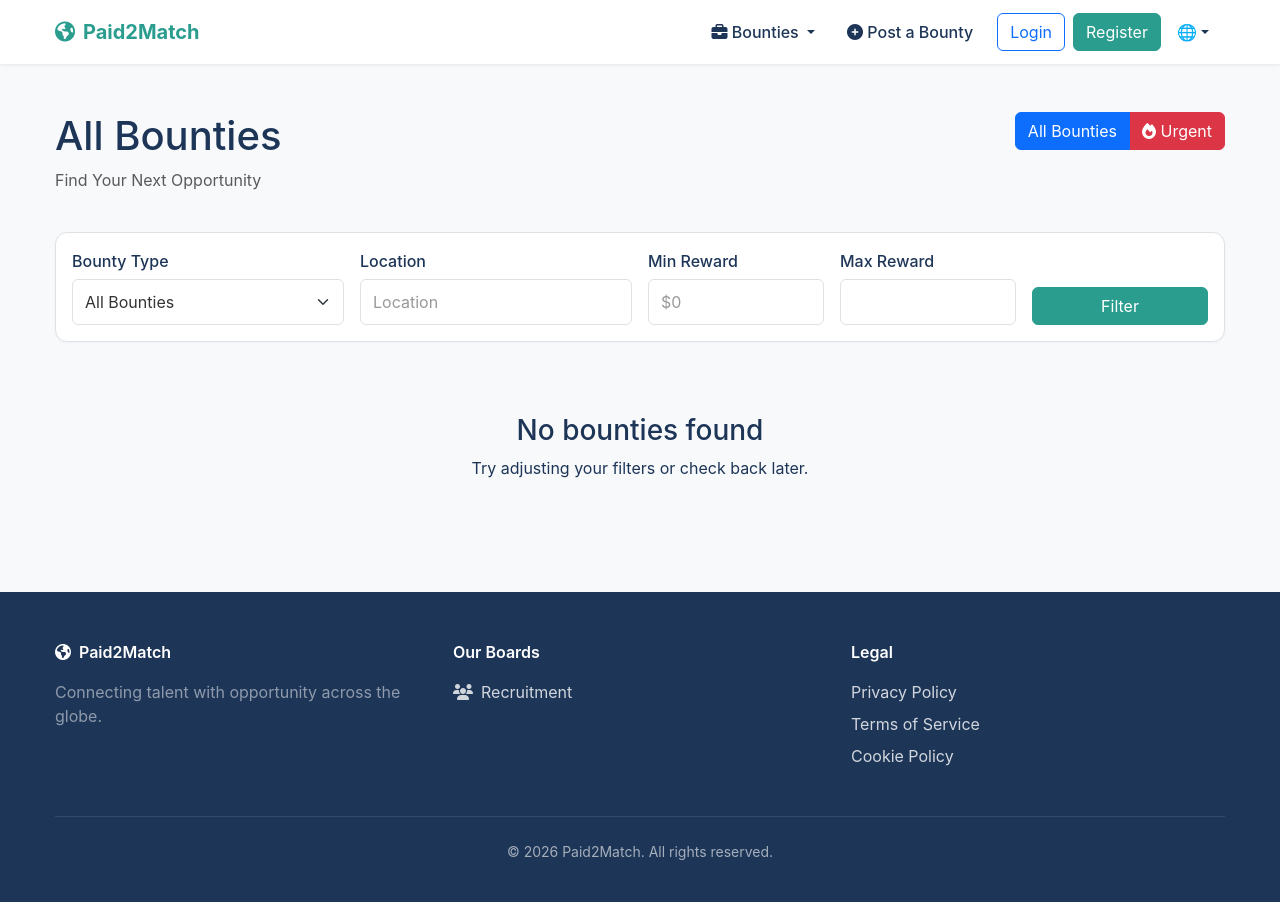
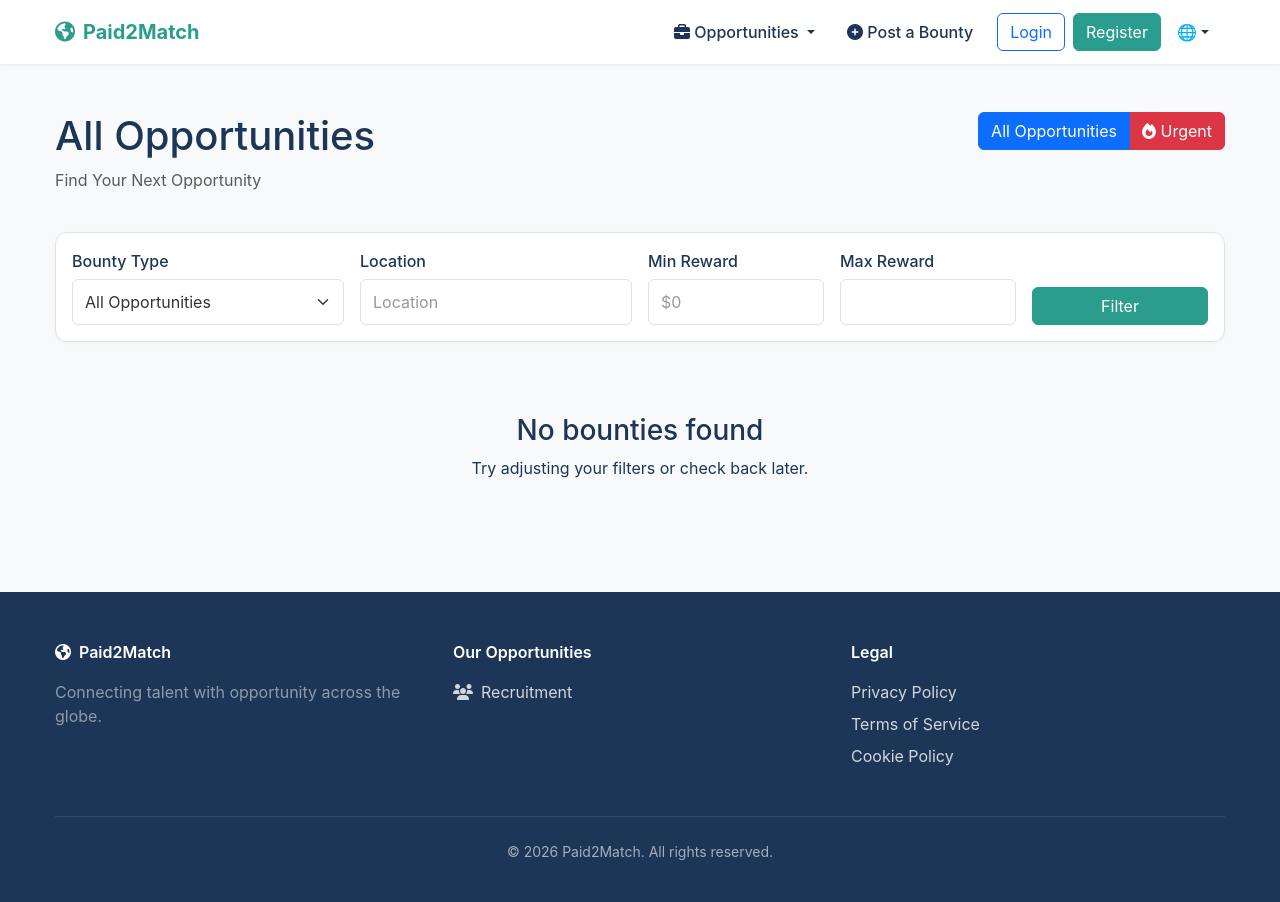
Before and after one commit to shogodel/Paid2Match, a Flask app: page /bounties/ in a window 1280 px wide. Run offline with Flask 3, Linux system fonts and the light colour scheme; data that the repository does not hold is empty; some libraries are stand-ins or nearby versions; some web fonts are replaced.

Commit message:
Rebrand generic Bounties/Boards nav & headers to Opportunities (recruitment-only)

```diff
--- a/templates/admin/bounties.html
+++ b/templates/admin/bounties.html
@@ -1,10 +1,10 @@
 {% extends "base.html" %}
 
-{% block title %}Manage Bounties - Admin{% endblock %}
+{% block title %}Manage Opportunities - Admin{% endblock %}
 
 {% block content %}
 <div class="container py-5">
-    <h1>Manage Bounties</h1>
+    <h1>Manage Opportunities</h1>
     {% if pagination %}
         <table class="table">
             <thead><tr><th>Title</th><th>Status</th><th>Payment</th><th>Reward</th><th>Actions</th></tr></thead>
--- a/templates/base.html
+++ b/templates/base.html
@@ -47,10 +47,10 @@
                 <ul class="navbar-nav ms-auto align-items-center">
                     <li class="nav-item dropdown">
                         <a class="nav-link dropdown-toggle" href="#" data-bs-toggle="dropdown">
-                            <i class="fas fa-briefcase"></i> {{ _('Bounties') }}
+                            <i class="fas fa-briefcase"></i> {{ _('Opportunities') }}
                         </a>
                         <ul class="dropdown-menu">
-                            <li><a class="dropdown-item" href="{{ url_for('bounties.board') }}">{{ _('All Bounties') }}</a></li>
+                            <li><a class="dropdown-item" href="{{ url_for('bounties.board') }}">{{ _('All Opportunities') }}</a></li>
                             <li><a class="dropdown-item" href="{{ url_for('bounties.recruitment_board') }}">{{ _('Recruitment') }}</a></li>
                         </ul>
                     </li>
@@ -74,7 +74,7 @@
                             <ul class="dropdown-menu dropdown-menu-end">
                                 <li><a class="dropdown-item" href="{{ url_for('admin.dashboard') }}">{{ _('Dashboard') }}</a></li>
                                 <li><a class="dropdown-item" href="{{ url_for('admin.users') }}">{{ _('Users') }}</a></li>
-                                <li><a class="dropdown-item" href="{{ url_for('admin.bounties') }}">{{ _('Bounties') }}</a></li>
+                                <li><a class="dropdown-item" href="{{ url_for('admin.bounties') }}">{{ _('Opportunities') }}</a></li>
                                 <li><a class="dropdown-item" href="{{ url_for('admin.disputes') }}">{{ _('Disputes') }}</a></li>
                                 <li><hr class="dropdown-divider"></li>
                                 <li><a class="dropdown-item" href="{{ url_for('admin.settings') }}">{{ _('Settings') }}</a></li>
@@ -131,7 +131,7 @@
                 </div>
 
                 <div class="col-lg-4 mb-4 mb-lg-0">
-                    <div class="footer-title">Our Boards</div>
+                    <div class="footer-title">Our Opportunities</div>
                     <ul class="footer-links">
                         <li><a href="{{ url_for('bounties.board') }}?bounty_type=recruitment">
                             <i class="fas fa-users me-2"></i>Recruitment
--- a/templates/bounties/board.html
+++ b/templates/bounties/board.html
@@ -1,18 +1,18 @@
 {% extends "base.html" %}
 
-{% block title %}{{ _('All Bounties') }} - Paid2Match{% endblock %}
+{% block title %}{{ _('All Opportunities') }} - Paid2Match{% endblock %}
 
 {% block content %}
 <div class="container py-5">
     <div class="row mb-4">
         <div class="col">
-            <h1>{{ _('All Bounties') }}</h1>
+            <h1>{{ _('All Opportunities') }}</h1>
             <p class="text-muted">{{ _('Find Your Next Opportunity') }}</p>
         </div>
         <div class="col-auto">
             <div class="btn-group" role="group">
                 <a href="{{ url_for('bounties.board') }}" class="btn btn-outline-primary {{ 'active' if not request.args.get('urgent') }}">
-                    {{ _('All Bounties') }}
+                    {{ _('All Opportunities') }}
                 </a>
                 <a href="{{ url_for('bounties.board', urgent='1') }}" class="btn btn-danger {{ 'active' if request.args.get('urgent') == '1' }}">
                     <i class="fas fa-fire"></i> {{ _('Urgent') }}
@@ -29,7 +29,7 @@
                 <div class="col-md-3">
                     <label class="form-label">{{ _('Bounty Type') }}</label>
                     <select name="bounty_type" class="form-select">
-                        <option value="">{{ _('All Bounties') }}</option>
+                        <option value="">{{ _('All Opportunities') }}</option>
                         <option value="recruitment" {% if bounty_type == 'recruitment' %}selected{% endif %}>{{ _('Recruitment') }}</option>
                     </select>
                 </div>
--- a/templates/index.html
+++ b/templates/index.html
@@ -10,7 +10,7 @@
             <p class="lead">{{ _('Connect with talent and opportunities') }}</p>
             <div class="d-flex gap-3 justify-content-center">
                 <a href="{{ url_for('auth.register') }}" class="btn btn-primary btn-lg">{{ _('Register') }}</a>
-                <a href="{{ url_for('bounties.board') }}" class="btn btn-outline-primary btn-lg">{{ _('All Bounties') }}</a>
+                <a href="{{ url_for('bounties.board') }}" class="btn btn-outline-primary btn-lg">{{ _('All Opportunities') }}</a>
             </div>
         </div>
     </div>
@@ -28,7 +28,7 @@
             <div class="card bg-light h-100">
                 <div class="card-body">
                     <div class="fs-2 fw-bold text-success">{{ total_bounties }}</div>
-                    <small class="text-muted">{{ _('Total Bounties') }}</small>
+                    <small class="text-muted">{{ _('Total Opportunities') }}</small>
                 </div>
             </div>
         </div>
@@ -59,7 +59,7 @@
     {% if featured %}
     <div class="row">
         <div class="col">
-            <h3 class="mb-3">{{ _('Featured Bounties') }}</h3>
+            <h3 class="mb-3">{{ _('Featured Opportunities') }}</h3>
             <div class="row g-4">
                 {% for bounty in featured %}
                 <div class="col-md-4">
--- a/templates/partials/nav.html
+++ b/templates/partials/nav.html
@@ -12,9 +12,9 @@
         <div class="collapse navbar-collapse" id="navbarNav">
             <ul class="navbar-nav ms-auto">
                 <li class="nav-item dropdown">
-                    <a class="nav-link dropdown-toggle" href="#" data-bs-toggle="dropdown">{{ _('Bounties') }}</a>
+                    <a class="nav-link dropdown-toggle" href="#" data-bs-toggle="dropdown">{{ _('Opportunities') }}</a>
                     <ul class="dropdown-menu">
-                        <li><a class="dropdown-item" href="{{ url_for('bounties.board') }}">{{ _('All Bounties') }}</a></li>
+                        <li><a class="dropdown-item" href="{{ url_for('bounties.board') }}">{{ _('All Opportunities') }}</a></li>
                         <li><a class="dropdown-item" href="{{ url_for('bounties.recruitment_board') }}">{{ _('Recruitment') }}</a></li>
                     </ul>
                 </li>
```
Also changed, not shown: templates/admin/dashboard.html (+5 -5 lines), translations/en/LC_MESSAGES/messages.po, translations/es/LC_MESSAGES/messages.po, translations/fr/LC_MESSAGES/messages.po, 4 other files.
